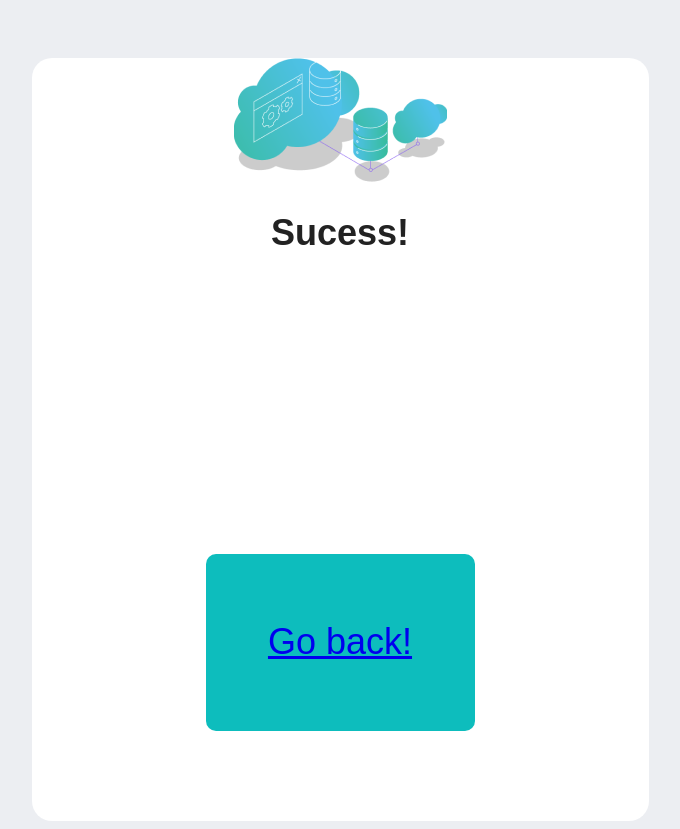
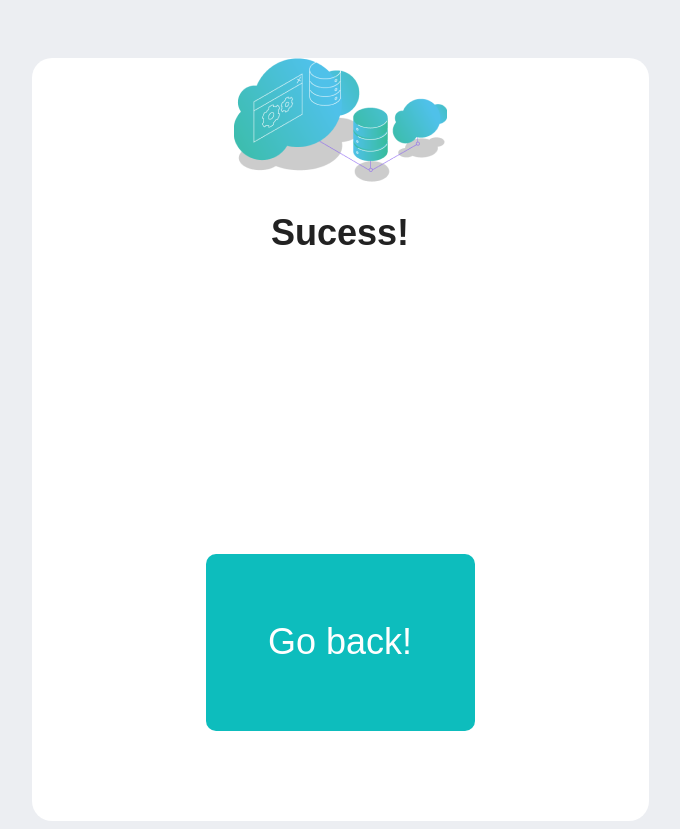
Before and after one commit to LeonardoLuisKlein/desafio-compass2, a Vue app: page /sucess in a window 1280 px wide. Shown: the whole page, without its empty margins (300-980 px from the left). Built offline with nearby package versions, Linux system fonts and the light colour scheme; the HTML template or start-up script is replaced by a standard one.

Commit message:
Final project without validations

```diff
--- a/src/components/Input.vue
+++ b/src/components/Input.vue
@@ -4,7 +4,7 @@
             <div class="order0">
                 <label for="fullname">Full Name *</label>
                 <input type="text" id="fullname" class="form-input-name" v-model="fullname" name="fullname">
-                <small v-for="error in errors" v-bind:key="error.name">{{ errors[0] }}</small>
+                <small v-for="error in errors" v-bind:key="error.name">{{ error }}</small>
             </div>
 
             <div class="order1">
@@ -39,7 +39,7 @@
                     <small v-for="error in errors" v-bind:key="error.contract-terms">{{ error }}</small>
                 </div>
                 <div class="order6">
-                <button type="submit" class="form-input-button" id="button" @submit="checkForm"><router-link :to="'/sucess'">Register</router-link></button>
+                <button type="submit" class="form-input-button" id="button"><router-link :to="'/sucess'">Register</router-link></button>
                 </div>
         </form>
     </div>
@@ -59,7 +59,9 @@ export default{
         password: null,
         birthday: null
         }
-    },
+    }
+}
+    /*
     methods:{
         checkForm: function(e){
             e.preventDefault();
@@ -84,7 +86,7 @@ export default{
 
            /* if (!this.validBirthday(this.birthday)){
                 this.errors.push('Age Invalid')
-            }*/
+            }
 
             let checkbox = document.getElementById('contract-terms')
             if(!checkbox.checked) {
@@ -114,8 +116,8 @@ export default{
        /* validBirthday: function (birthday) {
 
         }*/
-    }
-}
+  //  }
+//}
 
 </script>
 
--- a/src/views/Sucess.vue
+++ b/src/views/Sucess.vue
@@ -64,6 +64,10 @@ button{
     text-decoration: none;
     }
 
+a{
+    text-decoration: none;
+    color: white;
+}
 
     @media screen and (max-width: 600px) {
 input{
```
